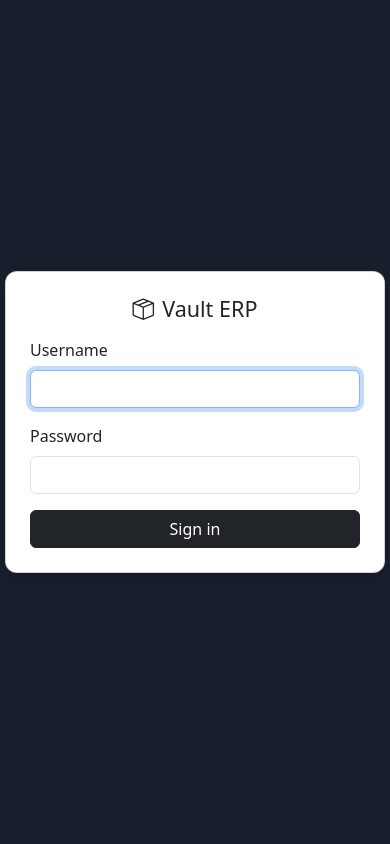
After one commit to AmunCode/Vault-ERP, a Django app: page /accounts/login/ in a window 390 px wide. The commit adds this page. Run offline with Django 5.2, Linux system fonts and the light colour scheme.

Commit message:
Add authentication and Worker/Manager roles
- Enforce login on every view via LoginRequiredMiddleware; add login/logout pages
- Add Worker/Manager Django groups (data migration); gate Settings to Manager
- Add /healthz/ public endpoint so Railway's healthcheck survives the login gate
- Fix sidebar being invisible at desktop widths (offcanvas visibility/transform
  were never cleared for the >=768px breakpoint)
- Fix nav links not navigating: data-bs-dismiss="offcanvas" on <a> tags made
  Bootstrap call preventDefault() on every click

```diff
--- /dev/null
+++ b/core/context_processors.py
@@ -0,0 +1,5 @@
+from .permissions import user_is_manager
+
+
+def role_flags(request):
+    return {'is_manager': user_is_manager(request.user)}
--- /dev/null
+++ b/core/permissions.py
@@ -0,0 +1,4 @@
+def user_is_manager(user):
+    return user.is_authenticated and (
+        user.is_superuser or user.groups.filter(name='Manager').exists()
+    )
--- a/railway.toml
+++ b/railway.toml
@@ -3,6 +3,6 @@ builder = "nixpacks"
 
 [deploy]
 startCommand = "python manage.py migrate && python manage.py collectstatic --noinput && python -m gunicorn vaultERP.wsgi --log-file - --bind 0.0.0.0:$PORT"
-healthcheckPath = "/"
+healthcheckPath = "/healthz/"
 healthcheckTimeout = 300
 restartPolicyType = "on_failure"
--- /dev/null
+++ b/templates/registration/login.html
@@ -0,0 +1,46 @@
+<!doctype html>
+<html lang="en">
+<head>
+  <meta charset="utf-8">
+  <meta name="viewport" content="width=device-width, initial-scale=1">
+  <title>Sign in — Vault ERP</title>
+  <link href="https://cdn.jsdelivr.net/npm/bootstrap@5.3.3/dist/css/bootstrap.min.css" rel="stylesheet">
+  <link href="https://cdn.jsdelivr.net/npm/bootstrap-icons@1.11.3/font/bootstrap-icons.min.css" rel="stylesheet">
+  <style>
+    body {
+      background-color: #1a1f2e;
+      min-height: 100vh;
+      display: flex;
+      align-items: center;
+      justify-content: center;
+      margin: 0;
+    }
+    .login-card { max-width: 380px; width: 100%; border-radius: .75rem; }
+  </style>
+</head>
+<body>
+  <div class="card login-card p-4 shadow">
+    <h1 class="h4 mb-3 text-center">
+      <i class="bi bi-box-seam me-2"></i>Vault ERP
+    </h1>
+
+    {% if form.errors %}
+      <div class="alert alert-danger py-2">Invalid username or password.</div>
+    {% endif %}
+
+    <form method="post">
+      {% csrf_token %}
+      <div class="mb-3">
+        <label class="form-label" for="{{ form.username.id_for_label }}">Username</label>
+        <input type="text" name="username" class="form-control" id="{{ form.username.id_for_label }}" autofocus required>
+      </div>
+      <div class="mb-3">
+        <label class="form-label" for="{{ form.password.id_for_label }}">Password</label>
+        <input type="password" name="password" class="form-control" id="{{ form.password.id_for_label }}" required>
+      </div>
+      <input type="hidden" name="next" value="{{ next }}">
+      <button type="submit" class="btn btn-dark w-100">Sign in</button>
+    </form>
+  </div>
+</body>
+</html>
--- a/vaultERP/settings.py
+++ b/vaultERP/settings.py
@@ -42,11 +42,16 @@ MIDDLEWARE = [
     "django.middleware.common.CommonMiddleware",
     "django.middleware.csrf.CsrfViewMiddleware",
     "django.contrib.auth.middleware.AuthenticationMiddleware",
+    "django.contrib.auth.middleware.LoginRequiredMiddleware",
     "django.contrib.messages.middleware.MessageMiddleware",
     "django.middleware.clickjacking.XFrameOptionsMiddleware",
 ]
 
 ROOT_URLCONF = "vaultERP.urls"
+
+LOGIN_URL = 'login'
+LOGIN_REDIRECT_URL = 'dashboard'
+LOGOUT_REDIRECT_URL = 'login'
 
 TEMPLATES = [
     {
@@ -58,6 +63,7 @@ TEMPLATES = [
                 "django.template.context_processors.request",
                 "django.contrib.auth.context_processors.auth",
                 "django.contrib.messages.context_processors.messages",
+                "core.context_processors.role_flags",
             ],
         },
     },
--- a/vaultERP/urls.py
+++ b/vaultERP/urls.py
@@ -1,11 +1,15 @@
 from django.conf import settings
 from django.conf.urls.static import static
 from django.contrib import admin
+from django.contrib.auth import views as auth_views
 from django.urls import path, include
 from core import views as core_views
 
 urlpatterns = [
     path('admin/', admin.site.urls),
+    path('accounts/login/', auth_views.LoginView.as_view(), name='login'),
+    path('accounts/logout/', auth_views.LogoutView.as_view(), name='logout'),
+    path('healthz/', core_views.healthcheck, name='healthcheck'),
     path('', core_views.dashboard, name='dashboard'),
     path('inventory/', include('inventory.urls')),
     path('catalog/', include('catalog.urls')),
```
Also changed, not shown: core/decorators.py (added, +16 -0 lines), core/views.py (+9 -0 lines), templates/base.html (+30 -13 lines), core/migrations/0002_create_role_groups.py (added).
